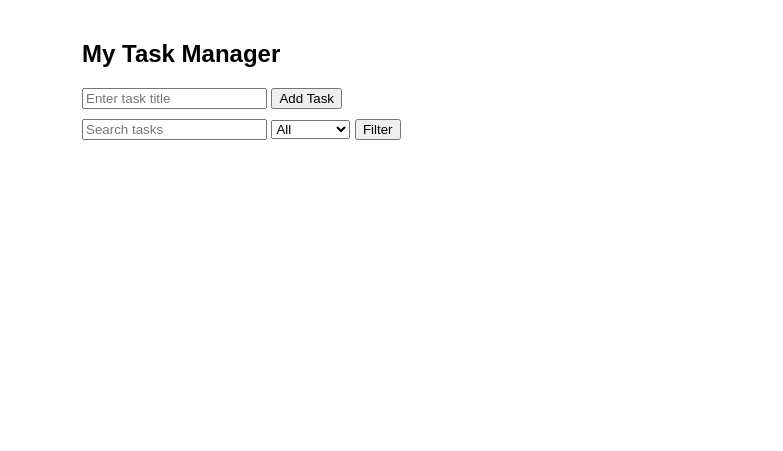
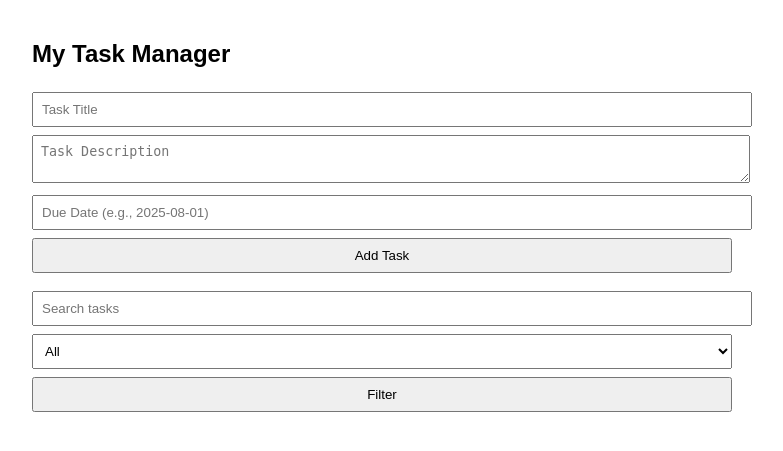
Before and after one commit to prathvi33333/Task-manager, a Python web app: template templates/index.html in a window 1280 px wide. Shown: the top 451 px of the page, without its empty margins (258-1041 px from the left). Run offline with Jinja, Linux system fonts and the light colour scheme; the template is opened without the code that fills it, so the values that code supplies are empty.

Commit message:
Update index.html

```diff
--- a/templates/index.html
+++ b/templates/index.html
@@ -3,9 +3,10 @@
 <head>
   <title>Task Manager</title>
   <style>
-    body { font-family: Arial; max-width: 600px; margin: auto; padding: 20px; }
+    body { font-family: Arial; max-width: 700px; margin: auto; padding: 20px; }
     .done { text-decoration: line-through; color: gray; }
     .task { margin-bottom: 10px; }
+    input, textarea, select, button { margin: 4px 0; width: 100%; padding: 8px; }
   </style>
 </head>
 <body>
@@ -13,7 +14,9 @@
 
   <!-- Add Task Form -->
   <form method="POST" action="/">
-    <input type="text" name="title" placeholder="Enter task title" required>
+    <input type="text" name="title" placeholder="Task Title" required>
+    <textarea name="description" placeholder="Task Description" required></textarea>
+    <input type="text" name="due_date" placeholder="Due Date (e.g., 2025-08-01)" required>
     <button type="submit">Add Task</button>
   </form>
 
@@ -23,7 +26,7 @@
     <select name="status">
       <option value="">All</option>
       <option value="done" {% if status == 'done' %}selected{% endif %}>Done</option>
-      <option value="not_done" {% if status == 'not_done' %}selected{% endif %}>Not Done</option>
+      <option value="pending" {% if status == 'pending' %}selected{% endif %}>Pending</option>
     </select>
     <button type="submit">Filter</button>
   </form>
@@ -32,8 +35,10 @@
   <ul>
     {% for task in tasks %}
       <li class="task">
-        <span class="{{ 'done' if task.done else '' }}">{{ task.title }}</span>
-        <a href="{{ url_for('mark_done', task_id=task.id) }}">[Mark {{ 'Not Done' if task.done else 'Done' }}]</a>
+        <strong class="{{ 'done' if task.status == 'Done' else '' }}">{{ task.title }}</strong><br>
+        <small>{{ task.description }}</small><br>
+        <small>Due: {{ task.due_date }}</small><br>
+        <a href="{{ url_for('mark_done', task_id=task.id) }}">[Mark {{ 'Pending' if task.status == 'Done' else 'Done' }}]</a>
         <a href="{{ url_for('delete', task_id=task.id) }}">[Delete]</a>
       </li>
     {% endfor %}
```
